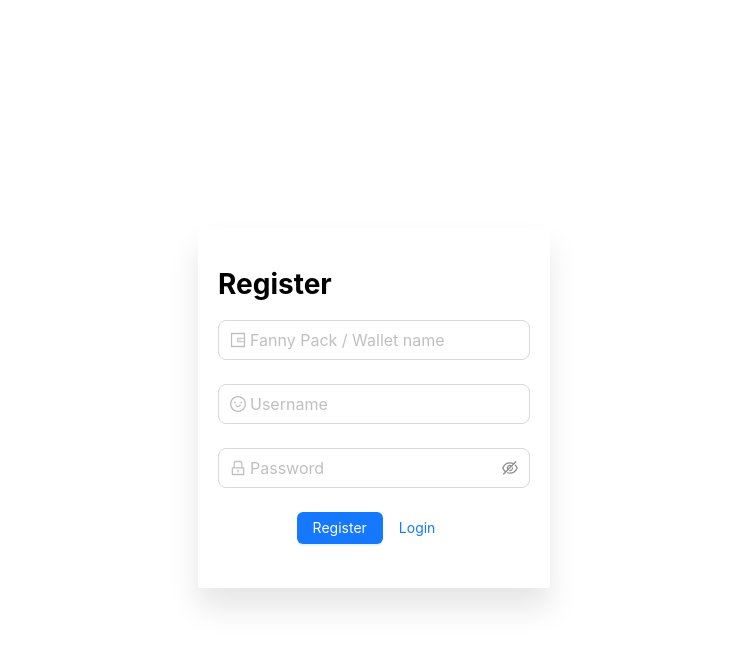
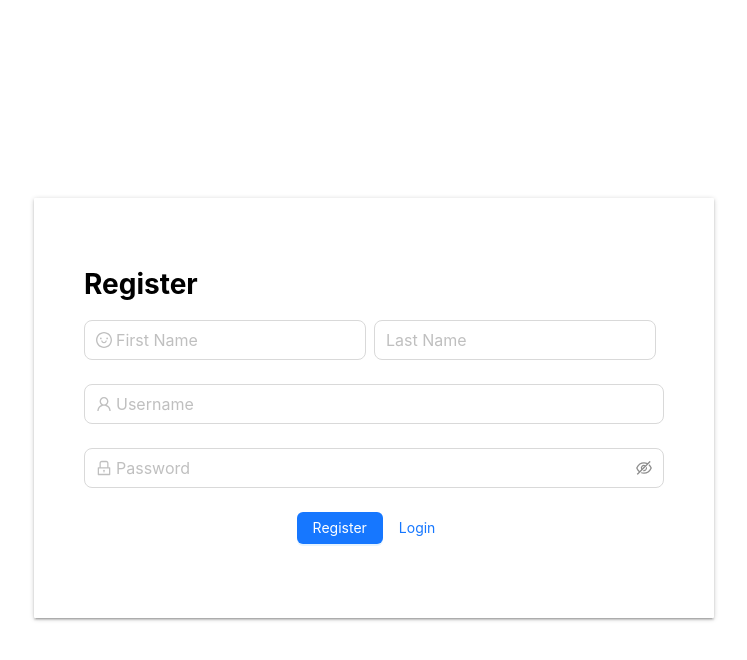
Before and after one commit to danzilla/budgetApp, a React (Create React App) app in the folder client/: page / in a window 1280 px wide. Both pictures are taken after a click on the button "Register". Shown: the top 660 px of the page, without its empty margins (266-1013 px from the left). Built offline with nearby package versions, Linux system fonts and the light colour scheme.

Commit message:
Tweaked Auth pages

```diff
--- a/client/src/App/Authentication/Login/Login.js
+++ b/client/src/App/Authentication/Login/Login.js
@@ -20,9 +20,10 @@ const Login = (props) => {
 
     return (
         <Row style={{ height: '100vh' }} type="flex" justify="center" align="middle">
-            <Col className="card-3" style={{padding: '20px'}}>
+            <Col className="card-3" style={{padding: '50px'}}>
                 <h1 style={{ color: 'black' }}>Sign-in</h1>
 
+                {/* User and Password form field */}
                 <Form.Item>
                     <Input
                         name="userName"
@@ -41,13 +42,13 @@ const Login = (props) => {
                         prefix={<LockOutlined style={{ color: 'rgba(0,0,1,.25)' }} />}
                         onChange={handleChange} required />
                 </Form.Item>
+
+                {/* Login and Register Button */}
                 <Form.Item>
                     <Row type="flex" justify="center">
                         <Button
                             onClick={handleSubmit}
-                            type="primary"
-                            htmlType="submit"
-                            className="login-form-button">
+                            type="primary">
                             Log in
                         </Button>
                         <Button
--- a/client/src/App/Authentication/Register/Register.js
+++ b/client/src/App/Authentication/Register/Register.js
@@ -1,10 +1,10 @@
 import { useState } from "react";
 import { Input, Col, Row, Form, Button } from 'antd';
-import { SmileOutlined, LockOutlined, WalletOutlined } from '@ant-design/icons';
+import { SmileOutlined, LockOutlined, UserOutlined } from '@ant-design/icons';
 
 const Register = (props) => {
   // React-hookz - userAddInfo
-  const [userAddInfo, setuserAddInfo] = useState({ userFannyPack: "", userName: "", userPassword: "" });
+  const [userAddInfo, setuserAddInfo] = useState({});
   // onChange - get and set state for Login form
   const handleChange = (e) => {
     const { name, value } = e.target;
@@ -19,24 +19,42 @@ const Register = (props) => {
 
   return (
     <Row style={{ height: '100vh' }} type="flex" justify="center" align="middle">
-      <Col className="card-2" style={{padding: '20px'}}>
+      <Col className="card-3" style={{padding: '50px'}}>
         <h1 style={{ color: 'black' }}>Register</h1>
 
+        {/* FName and LName form field */}
+        <Form.Item style={{ display: 'inline-block', width: 'calc(50% - 8px)'}}>
+          <Input
+            prefix={<SmileOutlined style={{ color: 'rgba(0,0,1,.25)' }} />}
+            placeholder="First Name"
+            name="firstName"
+            value={userAddInfo.firstName}
+            type="text"
+            size="large"
+            onChange={handleChange} />
+        </Form.Item>
+        <Form.Item style={{ display: 'inline-block', width: 'calc(50% - 8px)', margin: '0 8px' }}>
+          <Input
+            placeholder="Last Name"
+            name="lastName"
+            value={userAddInfo.lastName}
+            type="text"
+            size="large"
+            onChange={handleChange} />
+        </Form.Item>
+
+
+        {/* UserName and Password form field */}
         <Form.Item>
           <Input
-            name="userFannyPack"
-            value={userAddInfo.userFannyPack} type="text" placeholder="Fanny Pack / Wallet name"
+            placeholder="Username"
+            name="userName"
+            value={userAddInfo.userName}
+            type="text"
             size="large"
-            prefix={<WalletOutlined style={{ color: 'rgba(0,0,0,.25)' }} />}
-            onChange={handleChange} required />
-        </Form.Item>
-        <Form.Item>
-          <Input
-            name="userName"
-            value={userAddInfo.userName} type="text" placeholder="Username"
-            size="large"
-            prefix={<SmileOutlined style={{ color: 'rgba(0,0,0,.25)' }} />}
-            onChange={handleChange} required />
+            prefix={<UserOutlined style={{ color: 'rgba(0,0,0,.25)' }} />}
+            onChange={handleChange}
+            required />
         </Form.Item>
         <Form.Item>
           <Input.Password
@@ -46,15 +64,16 @@ const Register = (props) => {
             type="password"
             size="large"
             prefix={<LockOutlined style={{ color: 'rgba(0,0,1,.25)' }} />}
-            onChange={handleChange} required />
+            onChange={handleChange}
+            required />
         </Form.Item>
+
+        {/* Submit and Login Buttons */}
         <Form.Item>
           <Row type="flex" justify="center">
             <Button
               onClick={handleSubmit}
-              type="primary"
-              htmlType="submit"
-              className="login-form-button">
+              type="primary">
               Register
             </Button>
             <Button
```
